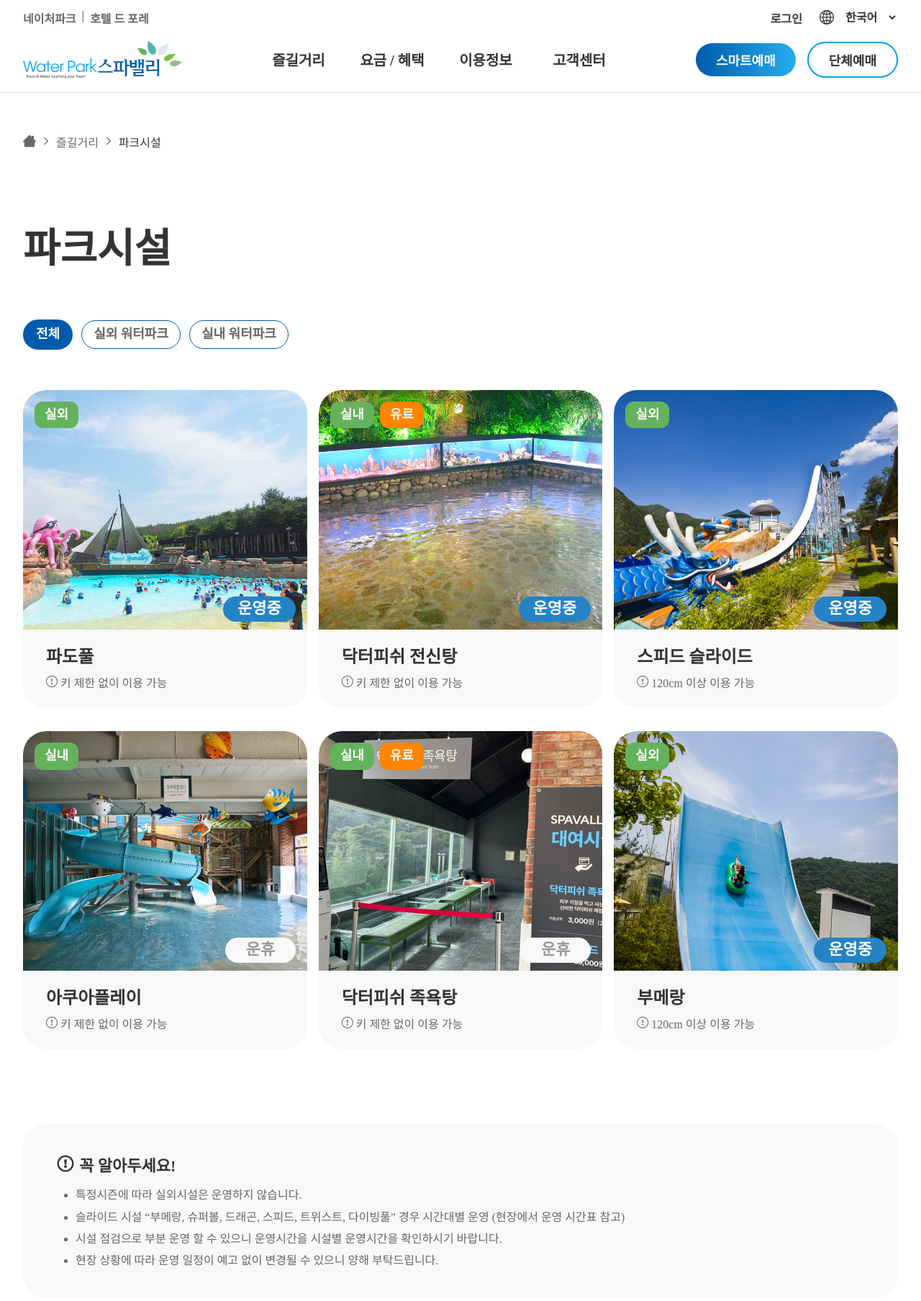
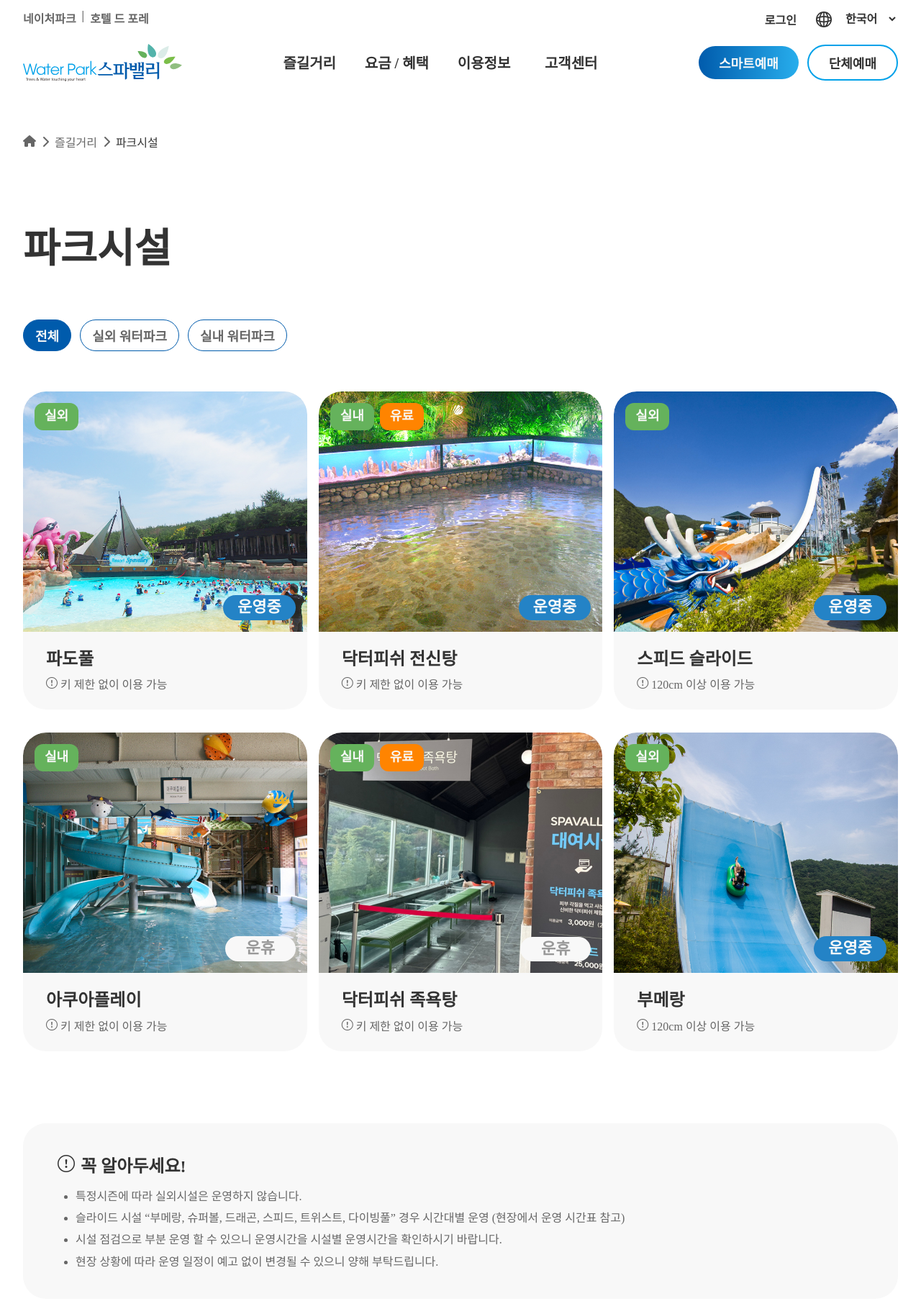
Before and after one commit to llldbals-hue/spavalley, a plain HTML site: page sub-page/attraction.html in a window 1280 px wide. Shown: the top 1808 px of the page at 72% size. Drawn offline with nearby package versions, Linux system fonts and the light colour scheme; a web font is replaced by a local one.

Commit message:
2026-08-04 어트렉션 최종수정

```diff
--- a/CSS/attraction.CSS
+++ b/CSS/attraction.CSS
@@ -1,24 +1,3 @@
-@font-face {
-  font-family: 'Pretendard';
-  src: url('https://cdn.jsdelivr.net/gh/projectnoonnu/pretendard@1.0/Pretendard-Thin.woff2') format('woff2');
-  font-weight: 100;
-  font-display: swap;
-}
-
-@font-face {
-  font-family: 'Pretendard';
-  src: url('https://cdn.jsdelivr.net/gh/projectnoonnu/pretendard@1.0/Pretendard-ExtraLight.woff2') format('woff2');
-  font-weight: 200;
-  font-display: swap;
-}
-
-@font-face {
-  font-family: 'Pretendard';
-  src: url('https://cdn.jsdelivr.net/gh/projectnoonnu/pretendard@1.0/Pretendard-Light.woff2') format('woff2');
-  font-weight: 300;
-  font-display: swap;
-}
-
 @font-face {
   font-family: 'Pretendard';
   src: url('https://cdn.jsdelivr.net/gh/projectnoonnu/pretendard@1.0/Pretendard-Regular.woff2') format('woff2');
@@ -54,13 +33,6 @@
   font-display: swap;
 }
 
-@font-face {
-  font-family: 'Pretendard';
-  src: url('https://cdn.jsdelivr.net/gh/projectnoonnu/pretendard@1.0/Pretendard-Black.woff2') format('woff2');
-  font-weight: 900;
-  font-display: swap;
-}
-
 * {
   margin: 0;
   padding: 0;
@@ -85,16 +57,34 @@
   color: #333;
 }
 
-h2 {
-  font-size: 48px;
-  font-weight: 800;
-}
-
 header {
+  position: relative;
+  z-index: 1000;
   width: 100%;
   height: 129px;
   padding: 0 32px;
-  border-bottom: 1px solid #ddd;
+  background-color: #fff;
+}
+
+header::after {
+  content: "";
+  position: absolute;
+  top: 129px;
+  left: 0;
+  z-index: 1;
+  width: 100%;
+  height: 0;
+  background-color: #fff;
+  border-top: 1px solid transparent;
+  box-shadow: 0 12px 24px rgba(0, 0, 0, 0);
+  transition: height 0.25s ease, border-color 0.25s ease, box-shadow 0.25s ease;
+}
+
+header:has(.gnb:hover)::after,
+header:has(.gnb:focus-within)::after {
+  height: 250px;
+  border-top-color: #eee;
+  box-shadow: 0 12px 24px rgba(0, 0, 0, 0.08);
 }
 
 header .header_i {
@@ -126,23 +116,27 @@
   margin-right: 24px;
 }
 
-header .top .login .bi {
-  font-size: 20px;
+header .top .login .icon {
   margin-right: 12px;
-  text-align: center;
 }
 
 select {
   width: 100%;
   height: 100%;
   font-size: 16px;
-  border: 0;
+  border: none;
+  outline: none;
   padding-right: 12px;
   background-color: transparent;
   cursor: pointer;
   color: #333;
   font-family: Pretendard;
   font-weight: 700;
+}
+
+select option{
+  font-family: Pretendard;
+  font-size: 16px;
 }
 
 header .under {
@@ -169,7 +163,8 @@
 
 header .under .gnb-list {
   display: grid;
-  grid-template-columns: repeat(4, 130px);
+  gap: clamp(32px, 2vw, 48px);
+  grid-template-columns: repeat(4, 1fr);
   height: 100%;
   font-weight: 600;
   font-size: 20px;
@@ -183,7 +178,6 @@
 }
 
 header .under .gnb-link {
-  position: relative;
   display: flex;
   justify-content: center;
   align-items: center;
@@ -192,26 +186,9 @@
   transition: color 0.2s ease;
 }
 
-header .under .gnb-link::after {
-  content: "";
-  position: absolute;
-  right: 0;
-  bottom: -1px;
-  left: 0;
-  height: 3px;
-  background-color: #00A1E9;
-  transform: scaleX(0);
-  transition: transform 0.2s ease;
-}
-
 header .under .gnb-list > li:hover .gnb-link,
 header .under .gnb-list > li:focus-within .gnb-link {
   color: #00A1E9;
-}
-
-header .under .gnb-list > li:hover .gnb-link::after,
-header .under .gnb-list > li:focus-within .gnb-link::after {
-  transform: scaleX(1);
 }
 
 header .under .submenu {
@@ -221,7 +198,6 @@
   z-index: 2;
   display: flex;
   flex-direction: column;
-  gap: 0;
   width: 100%;
   padding-top: 22px;
   font-size: 16px;
@@ -254,21 +230,21 @@
   outline: none;
 }
 
-header .under .btn_box button {
+header .under .btn_box{
+  display: flex;
+  align-items: center;
+  gap: 12px;
+}
+
+header .under .btn_box .Smart {
+  width: 100%;
+  background: linear-gradient(to right, #005BAC, #009fe9d8);
+  color: #F8F8F8;
   font-size: 18px;
   font-weight: 650;
   padding: 10px 28px;
-  border: 0;
-  background-color: transparent;
   border-radius: 100px;
-  cursor: pointer;
-  font-family: Pretendard;
-}
-
-header .under .btn_box .Smart {
-  background: linear-gradient(to right, #005BAC, #009fe9d8);
-  color: #F8F8F8;
-  margin-right: 12px;
+  white-space: nowrap;
 }
 
 header .under .btn_box .Smart:hover {
@@ -276,8 +252,14 @@
 }
 
 header .under .btn_box .organization {
+  width: 100%;
   border: solid 2px #00A1E9;
   color: #333;
+  font-size: 18px;
+  font-weight: 650;
+  padding: 10px 28px;
+  border-radius: 100px;
+  white-space: nowrap;
 }
 
 header .under .btn_box .menu_btn {
@@ -294,7 +276,7 @@
   margin: clamp(40px, 5vw, 56px) auto clamp(100px, 9vw, 120px);
 }
 
-main .main_i > nav {
+main .main_i nav {
   display: flex;
   align-items: center;
   gap: 8px;
@@ -303,24 +285,7 @@
   font-weight: 500;
 }
 
-main .main_i > nav a {
-  display: inline-flex;
-  align-items: center;
-  justify-content: center;
-  color: #666;
-}
-
-main .main_i > nav i {
-  font-size: 18px;
-  -webkit-text-stroke: 1px currentColor;
-}
-
-main .main_i > nav .bi-chevron-right {
-  font-size: 12px;
-  color: #888;
-}
-
-main .main_i > nav p:last-child {
+main .main_i nav p:last-child {
   color: #333;
 }
 
@@ -338,21 +303,18 @@
   margin-top: 64px;
 }
 
-main .but > div {
+main .but div {
   padding: 8px 16px;
   border: 1px solid #005bac;
-  border-radius: 999px;
+  border-radius: 100px;
   color: #666;
   font-size: 18px;
-  line-height: 1.2;
   font-weight: 700;
   white-space: nowrap;
   cursor: pointer;
 }
 
 main .but .entire {
-  border-width: 2px;
-  border-color: #005bac;
   background: #005bac;
   color: #f8f8f8;
 }
@@ -391,10 +353,13 @@
 main .card .icon {
   position: absolute;
   z-index: 1;
-  inset: 16px 16px auto;
+  inset: 0 auto auto 0;
   display: flex;
-  align-items: center;
+  align-items: flex-start;
   gap: 8px;
+  width: 100%;
+  aspect-ratio: 432 / 365;
+  padding: 16px;
   pointer-events: none;
 }
 
@@ -420,8 +385,8 @@
 
 main .card .icon .operate {
   position: absolute;
-  right: 0;
-  top: calc((100cqw * 365 / 432) - 62px);
+  right: 16px;
+  bottom: 16px;
   min-width: 98px;
   padding: 4px 20px;
   border-radius: 999px;
@@ -441,10 +406,6 @@
 main .card:nth-child(5) .operate{
   background-color: #f8f8f8;
   color: #999;
-}
-
-main .card {
-  container-type: inline-size;
 }
 
 main .card .text {
@@ -471,30 +432,22 @@
   font-weight: 500;
 }
 
-main .card .use p {
-  min-width: 0;
-}
-
 main .info {
-  margin-top: 104px;
+  margin-top: 100px;
   padding: 40px 48px;
   border-radius: 32px;
   background: #f8f8f8;
 }
 
-main .info_tatle {
+main .info .info_tatle {
   display: flex;
   align-items: center;
   gap: 8px;
-  font-size: 22px;
+  font-size: 24px;
   font-weight: 700;
 }
 
-main .info_tatle i{
-  -webkit-text-stroke: 1px currentColor;
-}
-
-main .info_text {
+main .info .info_text {
   margin-top: 16px;
   padding-left: 20px;
   color: #666;
@@ -503,7 +456,7 @@
   font-weight: 500;
 }
 
-main .info_text ul {
+main .info .info_text ul {
   list-style: disc;
   display: flex;
   flex-direction: column;
@@ -511,7 +464,7 @@
   margin-left: 5px;
 }
 
-main .info_text ul li{
+main .info .info_text ul li{
   line-height: 1.4;
 }
 
@@ -519,7 +472,6 @@
   width: 100%;
   background-color: #F8F8F8;
   padding: clamp(100px, 10vw, 120px) 32px;
-  align-content: center;
 }
 
 footer .footer_i {
@@ -600,6 +552,11 @@
 }
 
 @media screen and (max-width:1024px) {
+
+  header::after {
+    display: none;
+  }
+
   header {
     height: 80px;
     padding: 0 32px;
@@ -617,9 +574,6 @@
   header .header_i .under {
     height: 100%;
     margin: 0;
-    display: flex;
-    justify-content: space-between;
-    align-items: center;
   }
 
   header .header_i .under nav {
@@ -636,19 +590,9 @@
     display: none;
   }
 
-  header .header_i .under .btn_box .Smart {
-    margin: 0;
-  }
-
   header .header_i .under .btn_box .menu_btn {
-    display: flex;
-    align-items: center;
-    justify-content: center;
-    padding: 0;
-  }
-
-  header .header_i .under .btn_box .menu_btn i {
-    font-size: 34px;
+    display: block;
+    font-size: 32px;
   }
 
   main h1 {
@@ -673,8 +617,8 @@
     aspect-ratio: 464 / 401;
   }
 
-  main .card .icon .operate {
-    top: calc((100cqw * 401 / 464) - 66px);
+  main .card .icon {
+    aspect-ratio: 464 / 401;
   }
 
   main .info {
@@ -694,14 +638,12 @@
     gap: 34px 20px;
   }
 
-  /* 왼쪽 위 로고 */
   footer .footer-logo {
     grid-column: 1;
     grid-row: 1;
     justify-self: start;
   }
 
-  /* 오른쪽 위 SNS */
   footer .icon {
     grid-column: 2;
     grid-row: 1;
@@ -713,9 +655,8 @@
   }
 }
 
-@media screen and (max-width:360px) {
+@media screen and (max-width:480px) {
   header {
-    width: 100%;
     height: 66px;
     padding: 0 16px;
   }
@@ -726,8 +667,6 @@
   }
 
   header .header_i .under .btn_box {
-    display: flex;
-    align-items: center;
     gap: 8px;
   }
 
@@ -737,20 +676,16 @@
     font-weight: 500;
   }
 
+  header .header_i .under .btn_box .menu_btn{
+    font-size: 16px;
+  }
+
     main {
     padding: 60px 16px;
   }
 
   main .main_i > nav {
     font-size: 12px;
-  }
-
-  main .main_i > nav .bi-house-fill {
-    font-size: 14px;
-  }
-
-  main .main_i > nav .bi-chevron-right {
-    font-size: 9px;
   }
 
   main h1 {
@@ -763,10 +698,6 @@
     margin-top: 48px;
     overflow-x: auto;
     scrollbar-width: none;
-  }
-
-  main .but::-webkit-scrollbar {
-    display: none;
   }
 
   main .but > div {
@@ -789,7 +720,8 @@
   }
 
   main .card .icon {
-    inset: 12px 12px auto;
+    aspect-ratio: 328 / 285;
+    padding: 12px;
   }
 
   main .card .icon span {
@@ -798,7 +730,8 @@
   }
 
   main .card .icon .operate {
-    top: calc((100cqw * 285 / 328) - 53px);
+    right: 12px;
+    bottom: 12px;
     min-width: 87px;
     padding: 4px 20px;
     font-size: 18px;
--- a/CSS/main.CSS
+++ b/CSS/main.CSS
@@ -889,7 +889,7 @@
 
   header .header_i .under .btn_box .menu_btn {
     display: block;
-    font-size: 34px;
+    font-size: 32px;
   }
 
   main .main_i .time .time_l {
--- a/sub-page/attraction.html
+++ b/sub-page/attraction.html
@@ -7,6 +7,7 @@
   <title>워터파크 스파밸리</title>
   <link rel="stylesheet" href="../CSS/attraction.CSS">
   <link rel="stylesheet" href="https://cdn.jsdelivr.net/npm/bootstrap-icons@1.13.1/font/bootstrap-icons.min.css">
+  <script src="https://kit.fontawesome.com/656147c9d3.js" crossorigin="anonymous"></script>
 </head>
 
 <body>
@@ -22,7 +23,9 @@
 
         <div class="login">
           <a href="https://www.spavalley.co.kr/member/login.asp">로그인</a>
-          <i class="bi bi-globe2"></i>
+          <div class="icon">
+            <img src="../img/stash_globe.svg" alt="globe">
+          </div>
           <div class="lang">
             <select>
               <option>한국어</option>
@@ -39,7 +42,7 @@
             <img src="../img/logo.svg" alt="logo">
           </a>
         </div>
-        <nav class="gnb" aria-label="주요 메뉴">
+        <nav class="gnb">
           <ul class="gnb-list">
             <li>
               <a class="gnb-link" href="./sub-page/attraction.html">즐길거리</a>
@@ -77,11 +80,11 @@
           </ul>
         </nav>
         <div class="btn_box">
-          <button type="button" class="Smart">스마트예매</button>
-          <button type="button" class="organization">단체예매</button>
-          <button type="button" class="menu_btn">
-            <i class="bi bi-list"></i>
-          </button>
+          <a href="https://booking.naver.com/booking/5/bizes/26533?area=plt&lang=ko&theme=place" class="Smart">스마트예매</a>
+          <a href="#" class="organization">단체예매</a>
+          <div class="menu_btn">
+            <i class="fa-solid fa-bars"></i>
+          </div>
         </div>
       </div>
     </div>
@@ -90,12 +93,12 @@
   <main>
     <div class="main_i">
       <nav>
-        <a href="#">
-          <i class="bi bi-house-fill"></i>
+        <a href="../index.html">
+          <i class="fa-solid fa-house"></i>
         </a>
-        <i class="bi bi-chevron-right"></i>
+        <i class="fa-solid fa-chevron-right"></i>
         <p>즐길거리</p>
-        <i class="bi bi-chevron-right"></i>
+        <i class="fa-solid fa-chevron-right"></i>
         <p>파크시설</p>
       </nav>
 
@@ -107,7 +110,7 @@
         <div class="indoor">실내 워터파크</div>
       </div>
 
-      <section class="attraction">
+      <div class="attraction">
         <div class="allcard">
           <div class="card">
             <a href="../sub-page/detail.html">
@@ -123,7 +126,7 @@
                 <span class="at_title">파도풀</span>
                 <span class="use">
                   <i class="bi bi-exclamation-circle"></i>
-                  <p>키 제한 없이 이용 가능</p>
+                  <span>키 제한 없이 이용 가능</span>
                 </span>
               </div>
             </a>
@@ -143,7 +146,7 @@
                 <span class="at_title">닥터피쉬 전신탕</span>
                 <span class="use">
                   <i class="bi bi-exclamation-circle"></i>
-                  <p>키 제한 없이 이용 가능</p>
+                  <span>키 제한 없이 이용 가능</span>
                 </span>
               </div>
             </a>
@@ -164,7 +167,7 @@
                 <span class="at_title">스피드 슬라이드</span>
                 <span class="use">
                   <i class="bi bi-exclamation-circle"></i>
-                  <p>120cm 이상 이용 가능</p>
+                  <span>120cm 이상 이용 가능</span>
                 </span>
               </div>
             </a>
@@ -185,7 +188,7 @@
                 <span class="at_title">아쿠아플레이</span>
                 <span class="use">
                   <i class="bi bi-exclamation-circle"></i>
-                  <p>키 제한 없이 이용 가능</p>
+                  <span>키 제한 없이 이용 가능</span>
                 </span>
               </div>
             </a>
@@ -206,7 +209,7 @@
                 <span class="at_title">닥터피쉬 족욕탕</span>
                 <span class="use">
                   <i class="bi bi-exclamation-circle"></i>
-                  <p>키 제한 없이 이용 가능</p>
+                  <span>키 제한 없이 이용 가능</span>
                 </span>
               </div>
             </a>
@@ -227,16 +230,16 @@
                 <span class="at_title">부메랑</span>
                 <span class="use">
                   <i class="bi bi-exclamation-circle"></i>
-                  <p>120cm 이상 이용 가능</p>
+                  <span>120cm 이상 이용 가능</span>
                 </span>
               </div>
             </a>
 
           </div>
         </div>
-      </section>
+      </div>
 
-      <section class="info">
+      <div class="info">
         <div class="info_tatle">
           <i class="bi bi-exclamation-circle"></i>
           <p>꼭 알아두세요!</p>
@@ -250,7 +253,7 @@
             <li>현장 상황에 따라 운영 일정이 예고 없이 변경될 수 있으니 양해 부탁드립니다.</li>
           </ul>
         </div>
-      </section>
+      </div>
     </div>
   </main>
 
@@ -278,8 +281,8 @@
         <p>Copyright 2016 Spavalley. All Rights Reserved.</p>
       </div>
       <div class="icon">
-        <a href="https://www.instagram.com/spavalley"><i class="bi bi-instagram"></i></a>
-        <a href="https://www.facebook.com/Daeguspavalley"><i class="bi bi-facebook"></i></a>
+        <a href="https://www.instagram.com/spavalley"><i class="fa-brands fa-instagram"></i></a>
+        <a href="https://www.facebook.com/Daeguspavalley"><i class="fa-brands fa-square-facebook"></i></a>
       </div>
     </div>
   </footer>
```
Also changed, not shown: img/alert-circle.svg (added).
